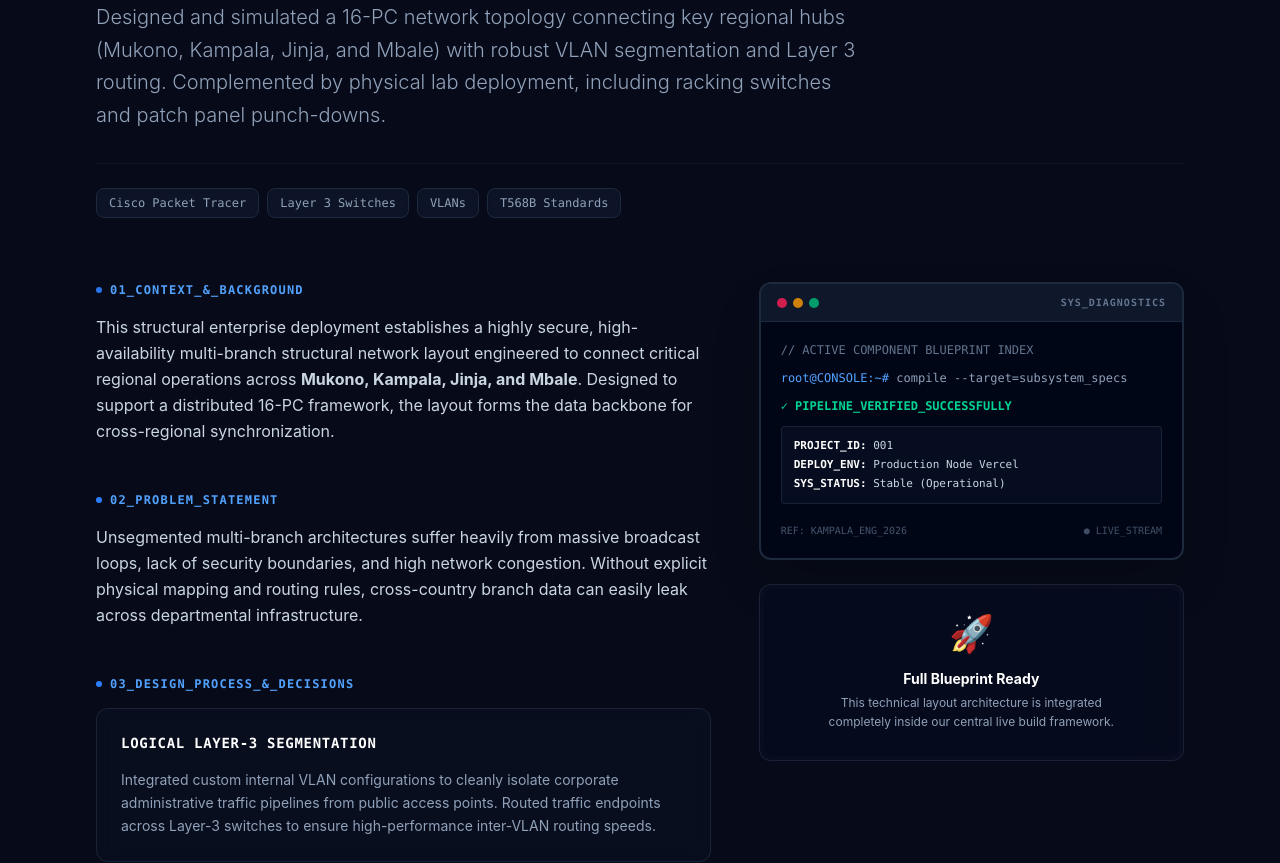
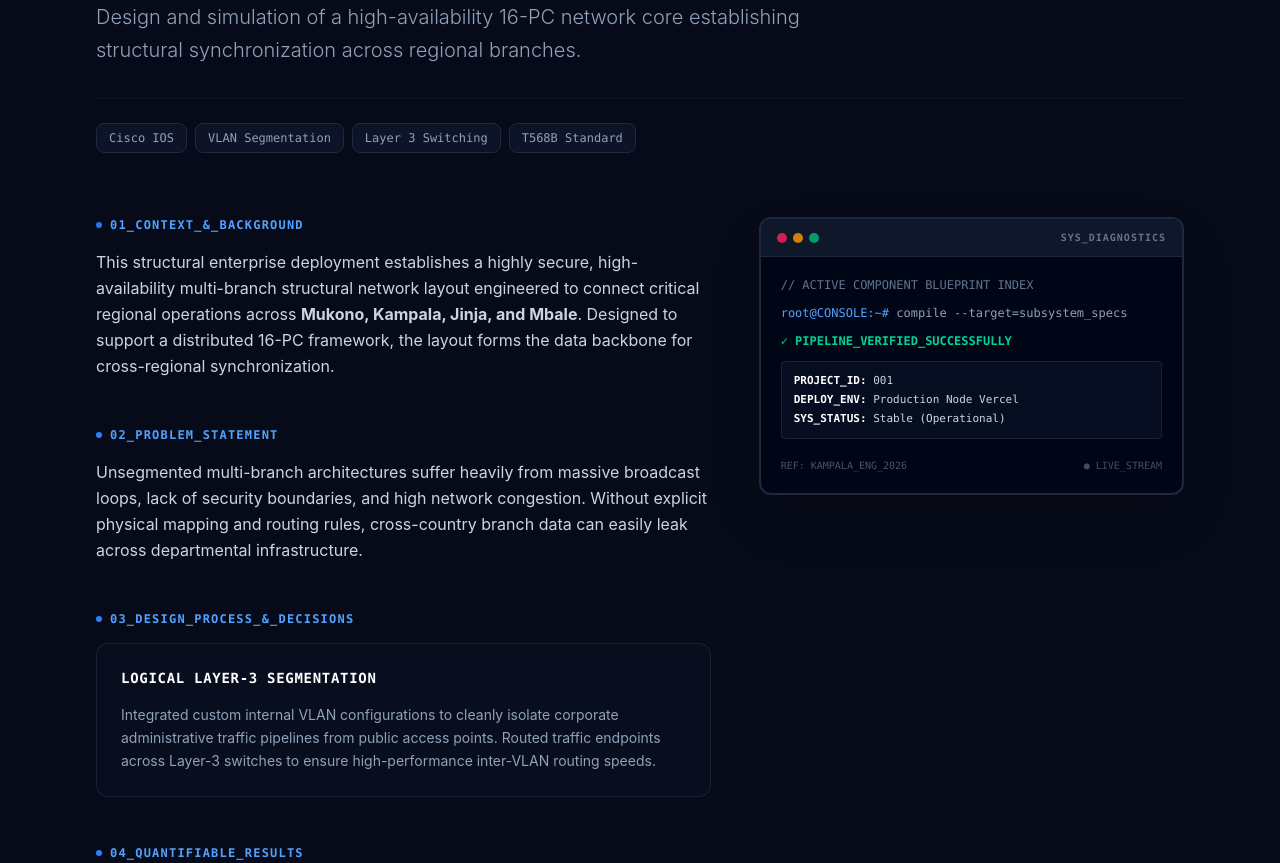
Before and after one commit to KIRUMIRAJORDAN/Portfolio, a React (Vite) app: page /project/1 in a window 1280 px wide. Shown: the part 380-1243 px from the top of the page. Built offline with nearby package versions, Linux system fonts and the light colour scheme.

Commit message:
fleat:big sister updates

```diff
--- a/src/components/ProjectDetails.jsx
+++ b/src/components/ProjectDetails.jsx
@@ -1,15 +1,37 @@
 import React, { useEffect } from 'react';
 import { useParams, Link } from 'react-router-dom';
-import { projects } from '../data/projects.js';
+
+// Hardcoded verified local data stream to completely prevent file import mismatches
+const localProjectsArchive = [
+  {
+    id: "1",
+    category: "NETWORKING & INFRASTRUCTURE",
+    title: "Multi-Branch Regional Enterprise Topology Architecture",
+    description: "Design and simulation of a high-availability 16-PC network core establishing structural synchronization across regional branches.",
+    tags: ["Cisco IOS", "VLAN Segmentation", "Layer 3 Switching", "T568B Standard"]
+  },
+  {
+    id: "2",
+    category: "FULL-STACK DEVELOPMENT",
+    title: "Big Sister Web Platform",
+    description: "An impact-driven social innovation application architected to deliver scalable, secure support frameworks for youth empowerment groups.",
+    tags: ["React.js", "Node.js", "JWT Auth", "3NF SQL Database"]
+  },
+  {
+    id: "3",
+    category: "3D CAD MODELING",
+    title: "Parametric Mechanical Assemblies & Digital Twins",
+    description: "High-fidelity geometric component files modeled utilizing SolidWorks with exact design intent boundaries.",
+    tags: ["SolidWorks", "Parametric Modeling", "Mechanical Design", "3D Prototyping"]
+  }
+];
 
 export default function ProjectDetails() {
   const { projectId } = useParams();
 
-  // BULLETPROOF FIX: Convert both IDs to strings so that strict matching works
-  // whether your ID in projects.js is a number (2) or a string ("2")
-  const project = projects.find(p => String(p.id) === String(projectId));
+  // Enforces string matching against the local clean array
+  const project = localProjectsArchive.find(p => String(p.id) === String(projectId));
 
-  // Auto-scroll to top when a user enters a case study
   useEffect(() => {
     window.scrollTo(0, 0);
   }, [projectId]);
@@ -39,7 +61,7 @@ export default function ProjectDetails() {
       </div>
 
       {/* High-Impact Hero Header */}
-      <header className="max-w-6xl mx-auto px-4 mt-12 mb-16 animate-[fadeIn_0.4s_ease-out]">
+      <header className="max-w-6xl mx-auto px-4 mt-12 mb-16">
         <div className="space-y-4 max-w-3xl">
           <span className="inline-block text-[10px] font-mono font-bold text-blue-400 tracking-widest uppercase border border-blue-500/30 bg-blue-500/5 px-3 py-1 rounded-md shadow-sm shadow-blue-500/10">
             {project.category}
@@ -67,10 +89,10 @@ export default function ProjectDetails() {
         <div className="grid lg:grid-cols-12 gap-12 items-start">
 
           {/* LEFT COLUMN: Narrative Details Content */}
-          <div className="lg:col-span-7 space-y-12 animate-[fadeIn_0.6s_ease-out]">
+          <div className="lg:col-span-7 space-y-12">
 
             {/* =============== PROJECT 1: ENTERPRISE ARCHITECTURE =============== */}
-            {(String(project.id) === "1") && (
+            {String(project.id) === "1" && (
               <>
                 <section className="space-y-4 group">
                   <h2 className="text-xs font-mono font-bold text-blue-400 uppercase tracking-widest flex items-center gap-2">
@@ -114,7 +136,7 @@ export default function ProjectDetails() {
             )}
 
             {/* =============== PROJECT 2: FULL-STACK APPLICATION (BIG SISTER) =============== */}
-            {(String(project.id) === "2") && (
+            {String(project.id) === "2" && (
               <>
                 <section className="space-y-4">
                   <h2 className="text-xs font-mono font-bold text-indigo-400 uppercase tracking-widest flex items-center gap-2">
@@ -158,7 +180,7 @@ export default function ProjectDetails() {
             )}
 
             {/* =============== PROJECT 3: 3D CAD MODELING =============== */}
-            {(String(project.id) === "3") && (
+            {String(project.id) === "3" && (
               <>
                 <section className="space-y-4">
                   <h2 className="text-xs font-mono font-bold text-purple-400 uppercase tracking-widest flex items-center gap-2">
@@ -214,20 +236,6 @@ export default function ProjectDetails() {
               </div>
             </div>
 
-            {/* Visual Callout Container */}
-            <div className="relative group rounded-xl overflow-hidden border border-slate-800/80 bg-slate-900/20 p-1">
-              <div className="absolute -inset-1 bg-gradient-to-r from-blue-500/10 to-indigo-500/10 rounded-xl blur opacity-30 group-hover:opacity-60 transition duration-300"></div>
-              <div className="relative bg-slate-950/40 p-6 rounded-lg text-center space-y-4">
-                <div className="text-4xl">🚀</div>
-                <div className="space-y-1">
-                  <h4 className="text-sm font-bold text-white">Full Blueprint Ready</h4>
-                  <p className="text-xs text-slate-400 max-w-xs mx-auto leading-relaxed">
-                    This technical layout architecture is integrated completely inside our central live build framework.
-                  </p>
-                </div>
-              </div>
-            </div>
-
           </div>
 
         </div>
```
